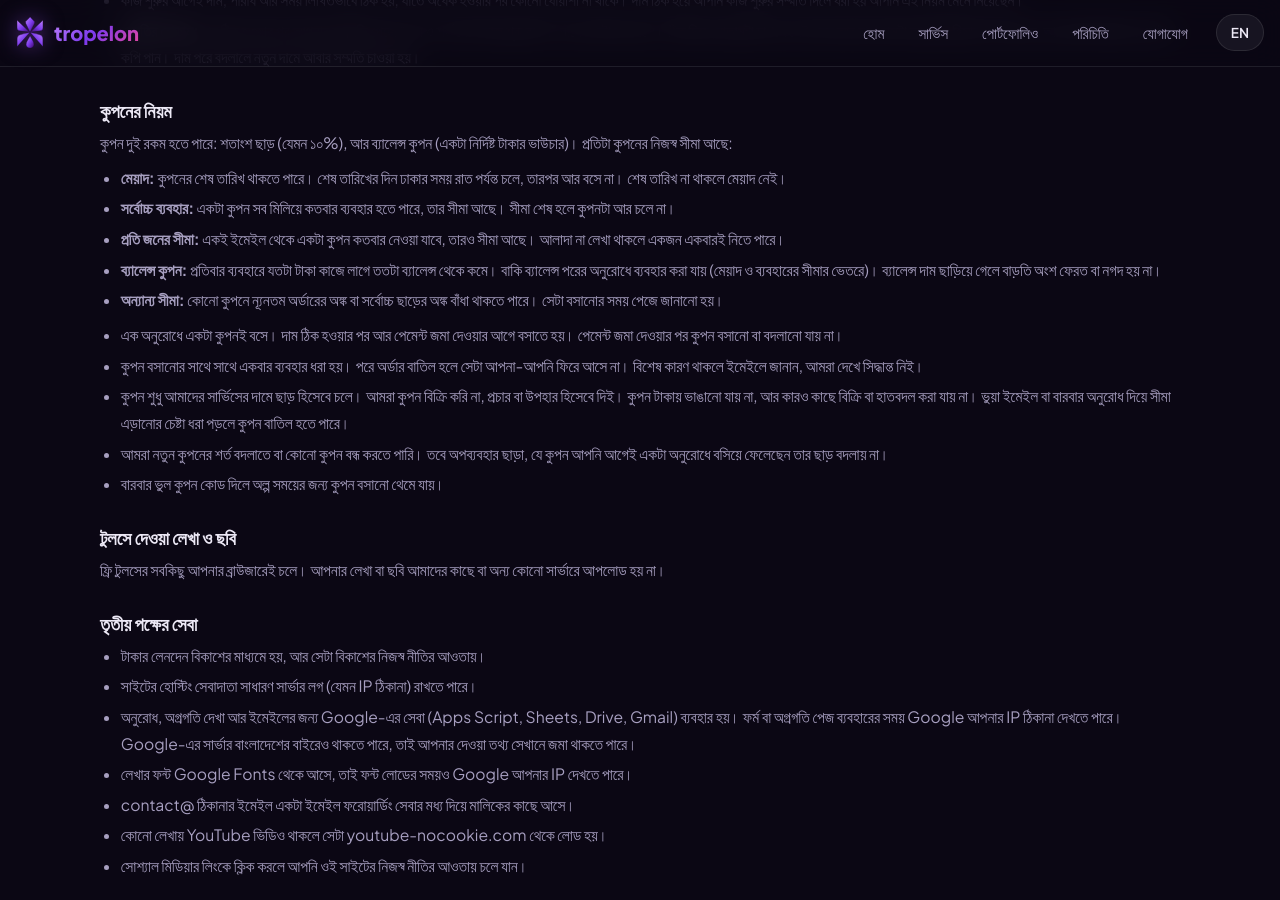
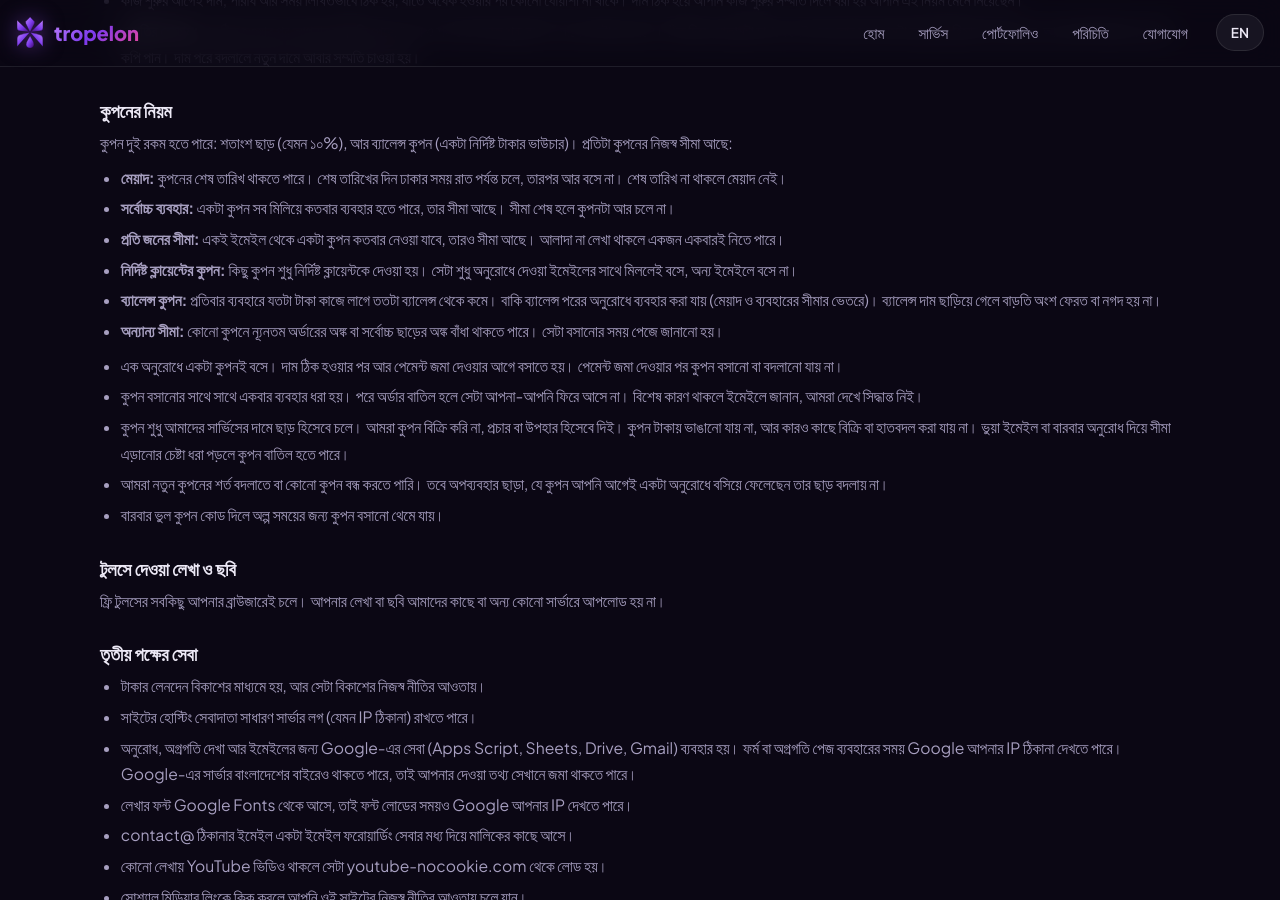
Before and after one commit to tropelon/Ponzile, a Jekyll site: the page built from privacy.html, in a window 1280 px wide and 900 px high, scrolled down 1753 px. Built offline with Jekyll 4.4.1, drawn with Linux system fonts in a browser that asks for light colours.

Commit message:
Update privacy.html

```diff
--- a/privacy.html
+++ b/privacy.html
@@ -88,6 +88,7 @@ permalink: /privacy/
     <li><span class="bn"><b>মেয়াদ:</b> কুপনের শেষ তারিখ থাকতে পারে। শেষ তারিখের দিন ঢাকার সময় রাত পর্যন্ত চলে, তারপর আর বসে না। শেষ তারিখ না থাকলে মেয়াদ নেই।</span><span class="en"><b>Expiry:</b> a coupon can have an end date. It works until the end of that day in Dhaka time, then no longer. With no end date it does not expire.</span></li>
     <li><span class="bn"><b>সর্বোচ্চ ব্যবহার:</b> একটা কুপন সব মিলিয়ে কতবার ব্যবহার হতে পারে, তার সীমা আছে। সীমা শেষ হলে কুপনটা আর চলে না।</span><span class="en"><b>Maximum uses:</b> a coupon can be used only so many times in total. When the limit is reached it stops working.</span></li>
     <li><span class="bn"><b>প্রতি জনের সীমা:</b> একই ইমেইল থেকে একটা কুপন কতবার নেওয়া যাবে, তারও সীমা আছে। আলাদা না লেখা থাকলে একজন একবারই নিতে পারে।</span><span class="en"><b>Per-person limit:</b> how many times one email address can use a coupon is also limited. Unless stated otherwise, one person can use it once.</span></li>
+    <li><span class="bn"><b>নির্দিষ্ট ক্লায়েন্টের কুপন:</b> কিছু কুপন শুধু নির্দিষ্ট ক্লায়েন্টকে দেওয়া হয়। সেটা শুধু অনুরোধে দেওয়া ইমেইলের সাথে মিললেই বসে, অন্য ইমেইলে বসে না।</span><span class="en"><b>Personal coupons:</b> some coupons are given to specific clients only. They work only when the email on the request matches, and not for any other email.</span></li>
     <li><span class="bn"><b>ব্যালেন্স কুপন:</b> প্রতিবার ব্যবহারে যতটা টাকা কাজে লাগে ততটা ব্যালেন্স থেকে কমে। বাকি ব্যালেন্স পরের অনুরোধে ব্যবহার করা যায় (মেয়াদ ও ব্যবহারের সীমার ভেতরে)। ব্যালেন্স দাম ছাড়িয়ে গেলে বাড়তি অংশ ফেরত বা নগদ হয় না।</span><span class="en"><b>Balance coupons:</b> each use takes only what the order needs from the balance. The rest can be used on a later request (within the expiry and use limits). Any amount above the price is not refunded or paid out.</span></li>
     <li><span class="bn"><b>অন্যান্য সীমা:</b> কোনো কুপনে ন্যূনতম অর্ডারের অঙ্ক বা সর্বোচ্চ ছাড়ের অঙ্ক বাঁধা থাকতে পারে। সেটা বসানোর সময় পেজে জানানো হয়।</span><span class="en"><b>Other limits:</b> a coupon may require a minimum order or cap the discount. The page tells you when you apply it.</span></li>
   </ul>
```
